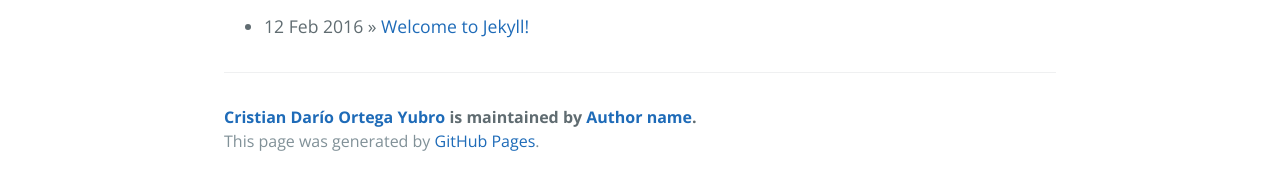
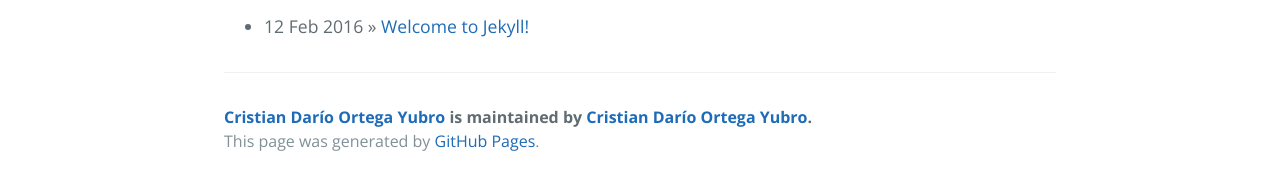
Before and after one commit to cristiandarioortegayubro/portfolio, a Jekyll site: the page built from index.html, in a window 1280 px wide. Shown: the part 470-660 px from the top of the page. Built offline with Jekyll 4.4.1, drawn with Linux system fonts in a browser that asks for light colours; the list of posts is cut into pages by our own code.

Commit message:
Update _config.yml

```diff
--- a/_config.yml
+++ b/_config.yml
@@ -8,7 +8,7 @@
 
 # About/contact
 author:
-  name:       Author name
+  name:       Cristian Darío Ortega Yubro
   url:        https://cristiandarioortegayubro.github.io
 
 # Gems
```
